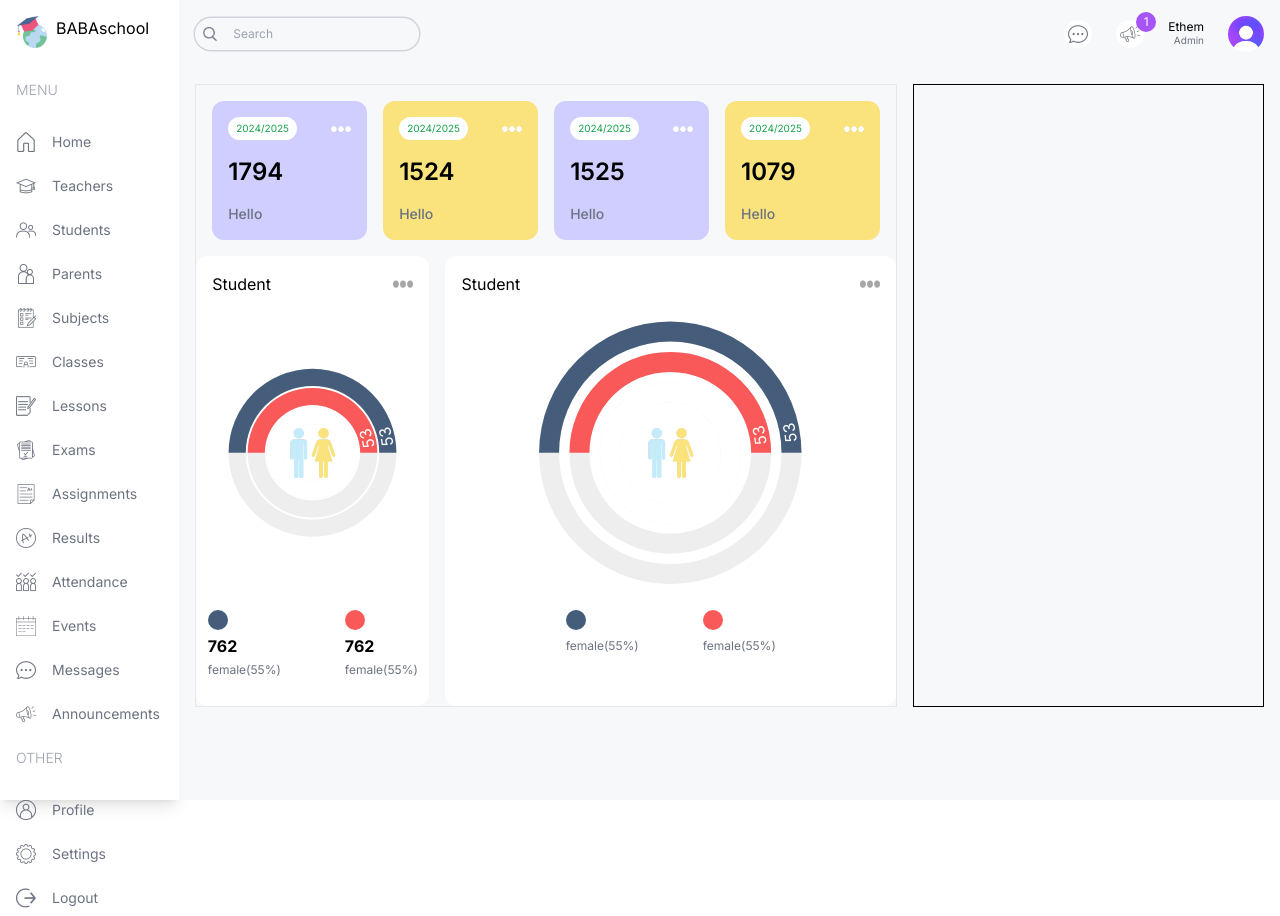
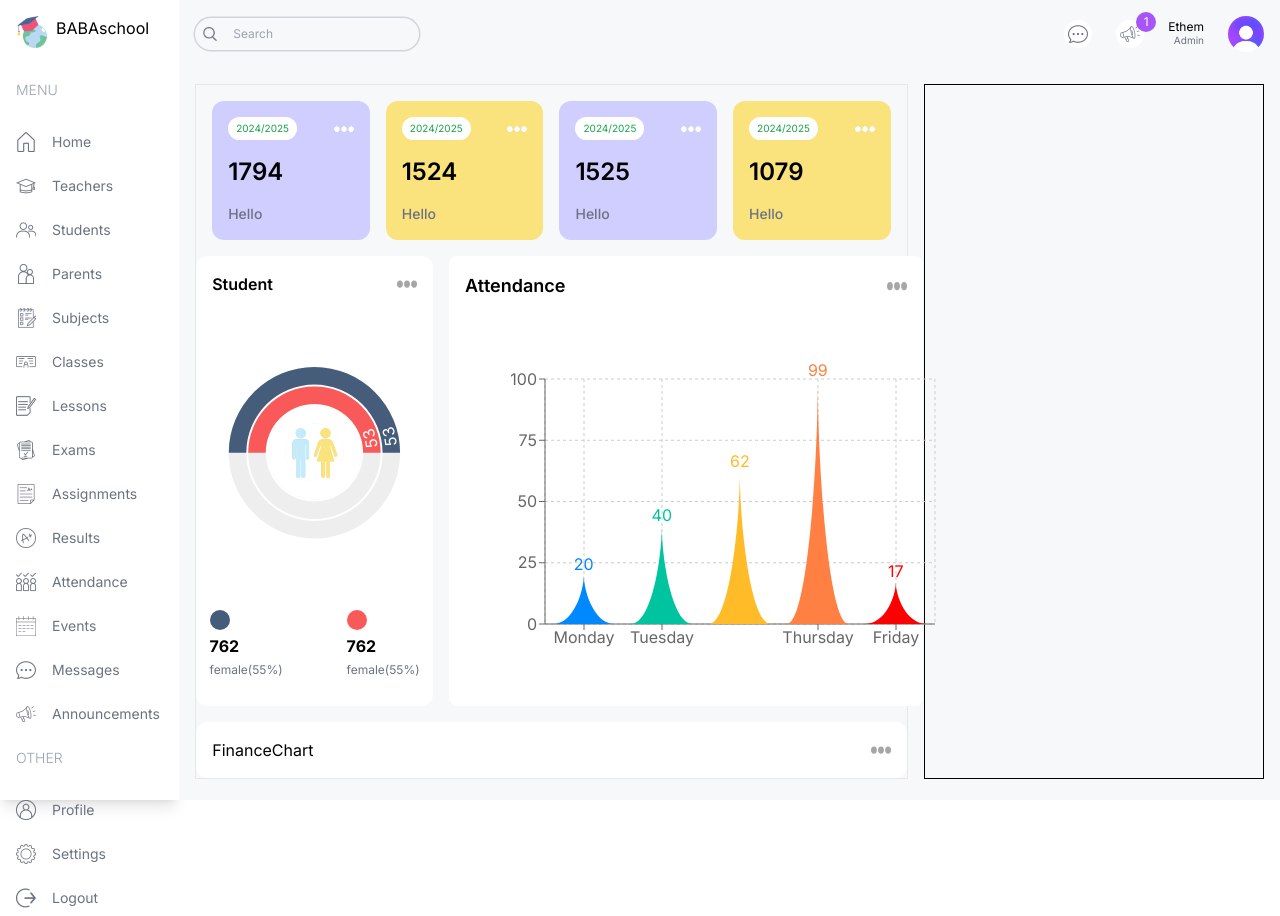
Before and after one commit to BabaVo55/Education---Web, a Next.js app: page /admin in a window 1280 px wide. Built offline with nearby package versions, Linux system fonts and the light colour scheme.

Commit message:
back to complete the project - added another component for finance

```diff
--- a/src/app/(dashboard)/admin/page.tsx
+++ b/src/app/(dashboard)/admin/page.tsx
@@ -1,4 +1,6 @@
+import AttendanceChart from '@/components/AttendanceChart'
 import CountChart from '@/components/CountChart'
+import FinanceChart from '@/components/FinanceChart'
 import UserCards from '@/components/UserCards'
 import React from 'react'
 
@@ -26,12 +28,14 @@ export default function AdminPage() {
           </div>
           {/* Attendance Chart */}
           <div className='w-full lg:w-2/3'>
-            <CountChart />
+            <AttendanceChart />
           </div>
 
         </div>
         {/* Bottom Charts */}
-        <div className="lg:-w-2/3"></div>
+        <div className="w-full lg:-w-2/3 h-500 mt-4">
+          <FinanceChart />
+        </div>
       </div>
       {/* Right */}
       <div className="w-full lg:w-1/3 border border-black">
--- a/src/app/(dashboard)/layout.tsx
+++ b/src/app/(dashboard)/layout.tsx
@@ -9,9 +9,9 @@ export default function DashboardLayout({
 }>) {
   return (
 
-        <div className="h-screen flex ">
+        <div className="flex ">
             {/* Left */}
-            <div className="w-[14%] md:w-[8%] lg:w-[16%] xl:w-[14%] shadow-lg p-4">
+            <div className="w-[14%] md:w-[8%] lg:w-[16%] xl:w-[14%] shadow-lg p-4 h-screen">
               <Link href="/" className="flex lg:justify-start justify-center gap-2" >
                 <Image src='/logo.png' width={32} height={32} alt='' />
                 <span className="hidden lg:block">BABAschool</span>
@@ -19,7 +19,7 @@ export default function DashboardLayout({
               <Menu />
             </div>
             {/* Right */}
-            <div className="w-[86%] md:w-[92%] lg:w-[84%] xl:w-[86%] bg-[#F7F8FA] overflow-scroll">
+            <div className="w-[86%] md:w-[92%] lg:w-[84%] xl:w-[86%] bg-[#F7F8FA]">
               <Navbar />
               {children}
             </div>
--- /dev/null
+++ b/src/components/AttendanceChart.tsx
@@ -0,0 +1,87 @@
+'use client';
+import Image from 'next/image';
+import React from 'react';
+
+import { BarChart, Bar, Cell, XAxis, YAxis, CartesianGrid } from 'recharts';
+
+const colors = ['#0088FE', '#00C49F', '#FFBB28', '#FF8042', 'red', 'pink'];
+
+const data = [
+  {
+    name: 'Monday',
+    present: 20,
+    absent: 22,
+
+  },
+  {
+    name: 'Tuesday',
+    present: 40,
+    absent: 15,
+
+  },
+  {
+    name: 'Wednesday',
+    present: 62,
+    absent: 52,
+
+  },
+  {
+    name: 'Thursday',
+    present: 99,
+    absent: 23,
+
+  },
+  {
+    name: 'Friday',
+    present: 17,
+    absent: 82,
+
+  },
+
+];
+
+const getPath = (x, y, width, height) => {
+    return `M${x},${y + height}C${x + width / 3},${y + height} ${x + width / 2},${y + height / 3}
+    ${x + width / 2}, ${y}
+    C${x + width / 2},${y + height / 3} ${x + (2 * width) / 3},${y + height} ${x + width}, ${y + height}
+    Z`;
+  };
+
+const TriangleBar = (props) => {
+    const { fill, x, y, width, height } = props;
+
+    return <path d={getPath(x, y, width, height)} stroke="none" fill={fill} />;
+  };
+
+export default function AttendanceChart() {
+  return (
+    <div className='bg-white rounded-lg p-4 h-full'>
+        <div className='flex align-center justify-between'>
+            <h1 className="text-lg font-semibold">Attendance</h1>
+            <Image src='/moreDark.png' alt='' width={20} height={20} />
+        </div>
+        <div className='flex flex-col h-full justify-center'>
+            <BarChart
+                width={500}
+                height={300}
+                data={data}
+                margin={{
+                    top: 20,
+                    right: 30,
+                    left: 20,
+                    bottom: 5,
+                }}
+                >
+                <CartesianGrid strokeDasharray="3 3" />
+                <XAxis dataKey="name" />
+                <YAxis />
+                <Bar dataKey="present" fill="#8884d8" shape={<TriangleBar />} label={{ position: 'top' }}>
+                  {data.map((entry, index) => (
+                      <Cell key={`cell-${index}`} fill={colors[index % 20]} />
+                  ))}
+                </Bar>
+            </BarChart>
+        </div>
+    </div>
+  )
+}
--- a/src/components/CountChart.tsx
+++ b/src/components/CountChart.tsx
@@ -37,7 +37,7 @@ export default function CountChart({count, gender}:{count:number, gender:boolean
     <div className='bg-white rounded-xl w-full h-full p-4'>
         {/* TITLE */}
         <div className="flex justify-between item-center">
-            <h1>Student</h1>
+            <h1 className='text-large font-semibold'>Student</h1>
             <Image src="/moreDark.png" alt="" width={20} height={20} />
         </div>
         {/* CHART */}
--- /dev/null
+++ b/src/components/FinanceChart.tsx
@@ -0,0 +1,18 @@
+'use client'
+
+import Image from 'next/image';
+import React from 'react';
+
+
+
+export default function FinanceChart() {
+    return (
+        <div className="bg-white rounded-xl p-4 h-full w-full">
+            <div className='flex justify-between'>
+                <h1>FinanceChart</h1>
+                <Image src='/moreDark.png' alt="" width={20} height={20} />
+            </div>
+
+        </div>
+    )
+}
```
